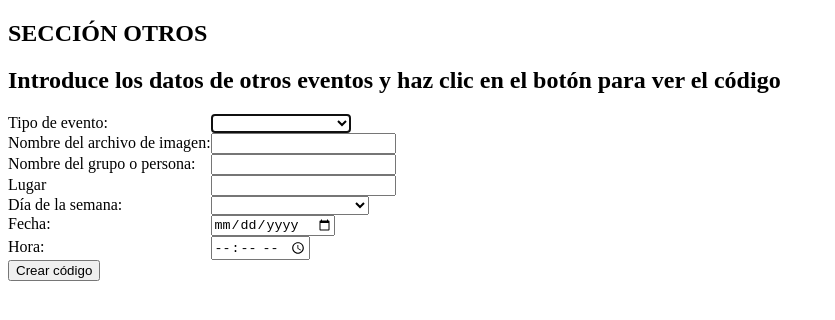
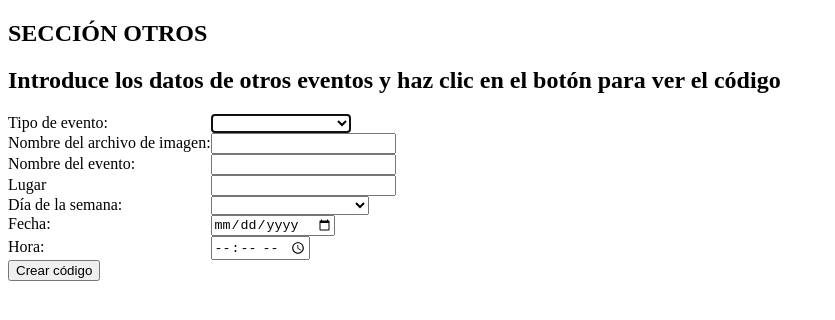
Before and after one commit to laxetas/crearhtml, a plain HTML site: page otros.html in a window 1280 px wide. Shown: the whole page, without its empty margins (0-835 px from the left). Drawn offline with Linux system fonts and the light colour scheme.

Commit message:
Update otros.html

```diff
--- a/otros.html
+++ b/otros.html
@@ -29,7 +29,7 @@
 </p>
 
 <p><label for="caja2">Nombre del archivo de imagen:</label><input type="text" id="caja2" ></p>
-<p><label for="caja3">Nombre del grupo o persona:</label><input type="text" id="caja3" ></p>
+<p><label for="caja3">Nombre del evento:</label><input type="text" id="caja3" ></p>
 <p><label for="caja4">Lugar </label><input type="text" id="caja4" ></p>
 <p><label for="caja1">Día de la semana:</label>
 <select id="caja5">
```
